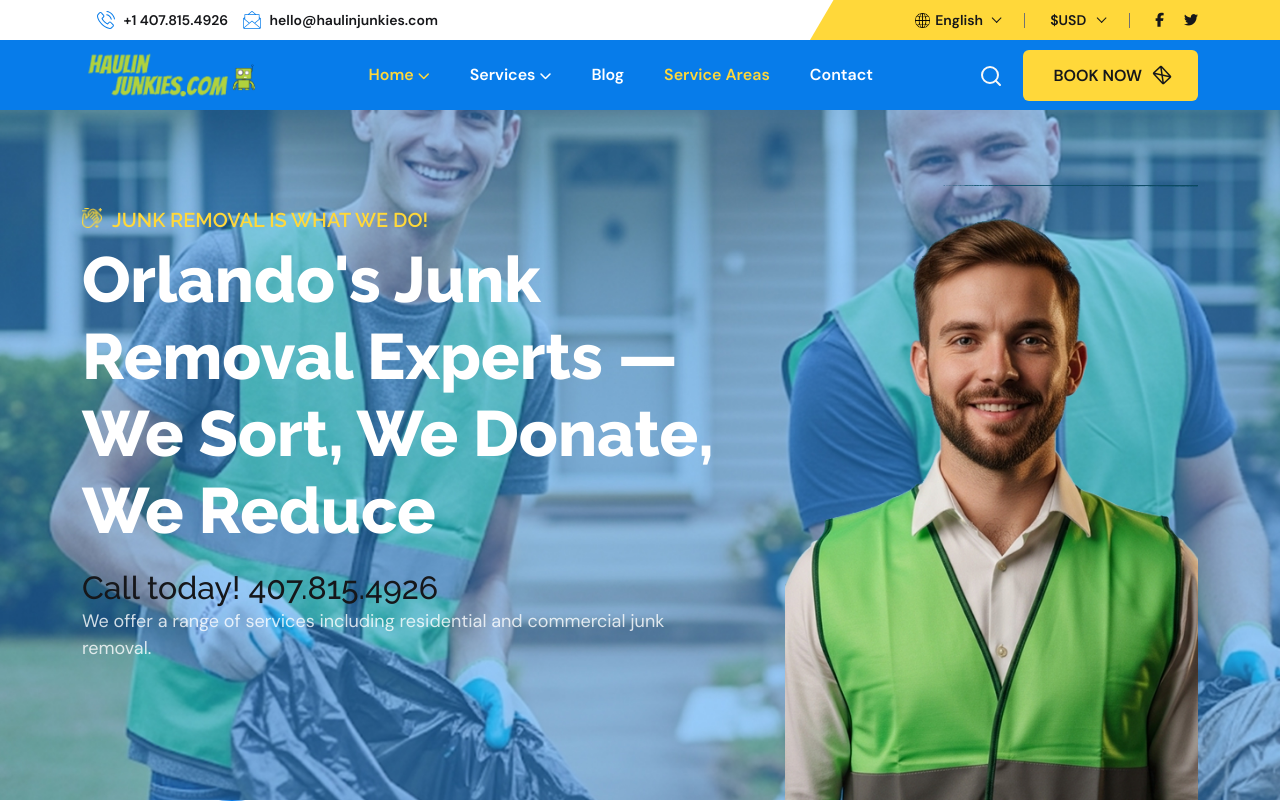
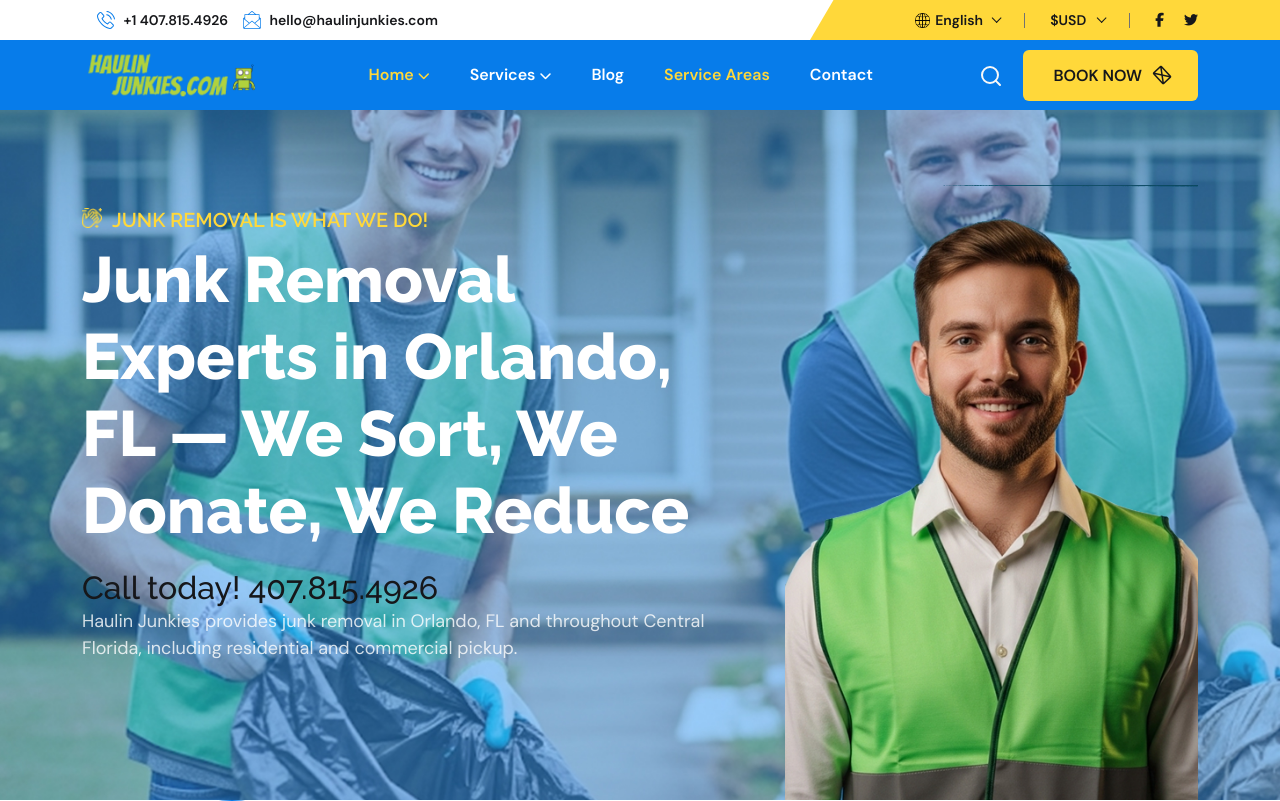
Before and after one commit to thehvie/Hualin, a PHP site: page / in a window 1280 px wide. Shown: the top 801 px of the page. Run offline with PHP 8.4, Linux system fonts and the light colour scheme; some libraries are stand-ins or nearby versions.

Commit message:
Optimize homepage title, H1, and opening copy for target keyword
Completes the homepage SEO checklist: title/H1 now include "Orlando, FL",
opening paragraph leads with the target keyword, and og/twitter titles
stay in sync. Tracker in seo-action-plan.md updated to reflect done state.

Co-Authored-By: Claude Sonnet 5 <noreply@anthropic.com>

```diff
--- a/index.php
+++ b/index.php
@@ -6,7 +6,7 @@
       name="viewport"
       content="width=device-width, initial-scale=1.0"
     />
-    <title>Orlando Junk Removal | Same-Day Service | Haulin Junkies</title>
+    <title>Junk Removal Orlando, FL | Same-Day Service | Haulin Junkies</title>
     <meta name="description" content="Haulin Junkies offers fast, affordable junk removal in Orlando and Central Florida. Same-day residential and commercial pickup. Licensed &amp; insured. Call (407) 815-4926." />
     <meta name="keywords" content="junk removal Orlando FL, same day junk removal Orlando, residential junk removal, commercial junk removal, estate cleanout Orlando, appliance removal Orlando, haulin junkies" />
     <meta name="robots" content="index, follow" />
@@ -19,14 +19,14 @@
     <!-- Open Graph -->
     <meta property="og:type" content="website" />
     <meta property="og:url" content="https://haulinjunkies.com/" />
-    <meta property="og:title" content="Orlando Junk Removal | Same-Day Service | Haulin Junkies" />
+    <meta property="og:title" content="Junk Removal Orlando, FL | Same-Day Service | Haulin Junkies" />
     <meta property="og:description" content="Fast, affordable junk removal in Orlando and Central Florida. Same-day residential and commercial pickup. Licensed &amp; insured." />
     <meta property="og:image" content="https://haulinjunkies.com/assets/images/logo.png" />
 
     <!-- Twitter -->
     <meta property="twitter:card" content="summary_large_image" />
     <meta property="twitter:url" content="https://haulinjunkies.com/" />
-    <meta property="twitter:title" content="Orlando Junk Removal | Same-Day Service | Haulin Junkies" />
+    <meta property="twitter:title" content="Junk Removal Orlando, FL | Same-Day Service | Haulin Junkies" />
     <meta property="twitter:description" content="Fast, affordable junk removal in Orlando and Central Florida. Same-day pickup available." />
 
     <link rel="canonical" href="https://haulinjunkies.com/" />
@@ -285,13 +285,14 @@
           <div class="col-lg-7 col-xl-7 wow fadeInUp">
             <div class="banner_text">
               <h5>Junk Removal is what we do!</h5>
-              <h1>Orlando's Junk Removal Experts — We Sort, We Donate, We Reduce</h1>
+              <h1>Junk Removal Experts in Orlando, FL — We Sort, We Donate, We Reduce</h1>
               <h2>Call today! 407.815.4926</h2>
 
 
               <p>
-                We offer a range of services including residential and
-                commercial junk removal.
+                Haulin Junkies provides junk removal in Orlando, FL and
+                throughout Central Florida, including residential and
+                commercial pickup.
               </p>
               <ul class="d-flex flex-wrap align-items-center">
                 <!-- COMMENTED OUT: Book A Schedule button
```
Also changed, not shown: seo-action-plan.md (+7 -7 lines).
